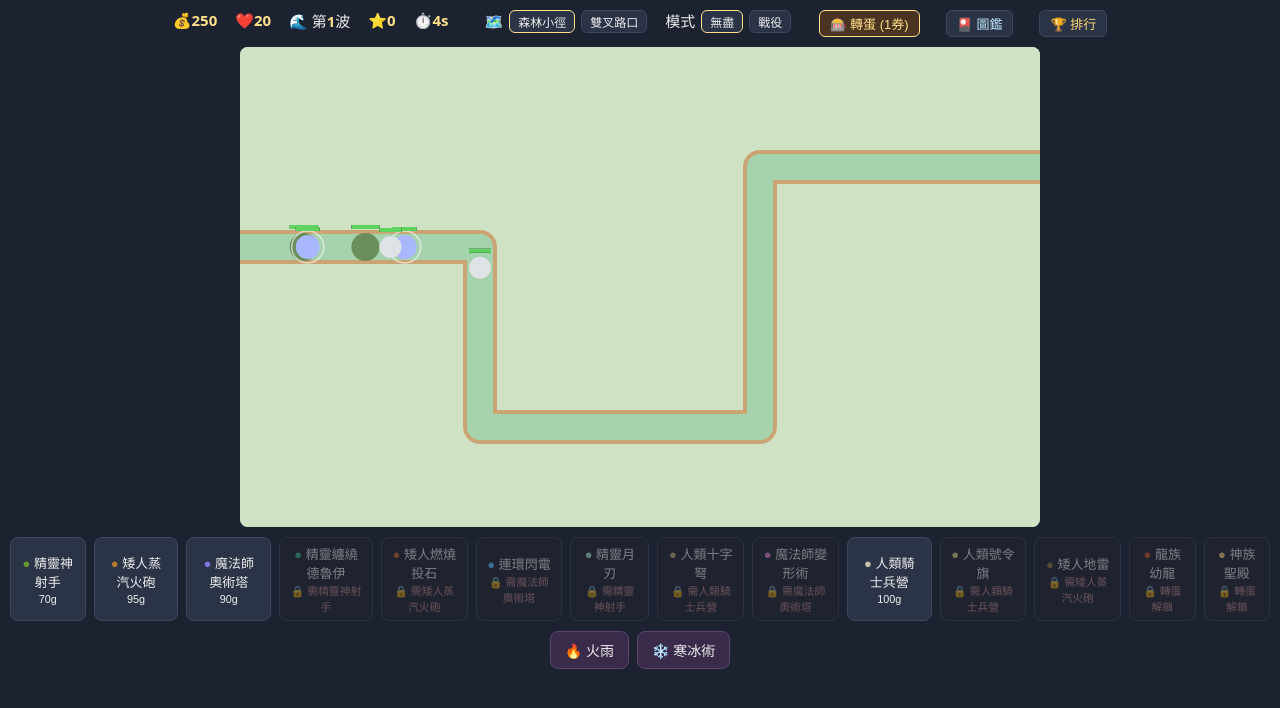
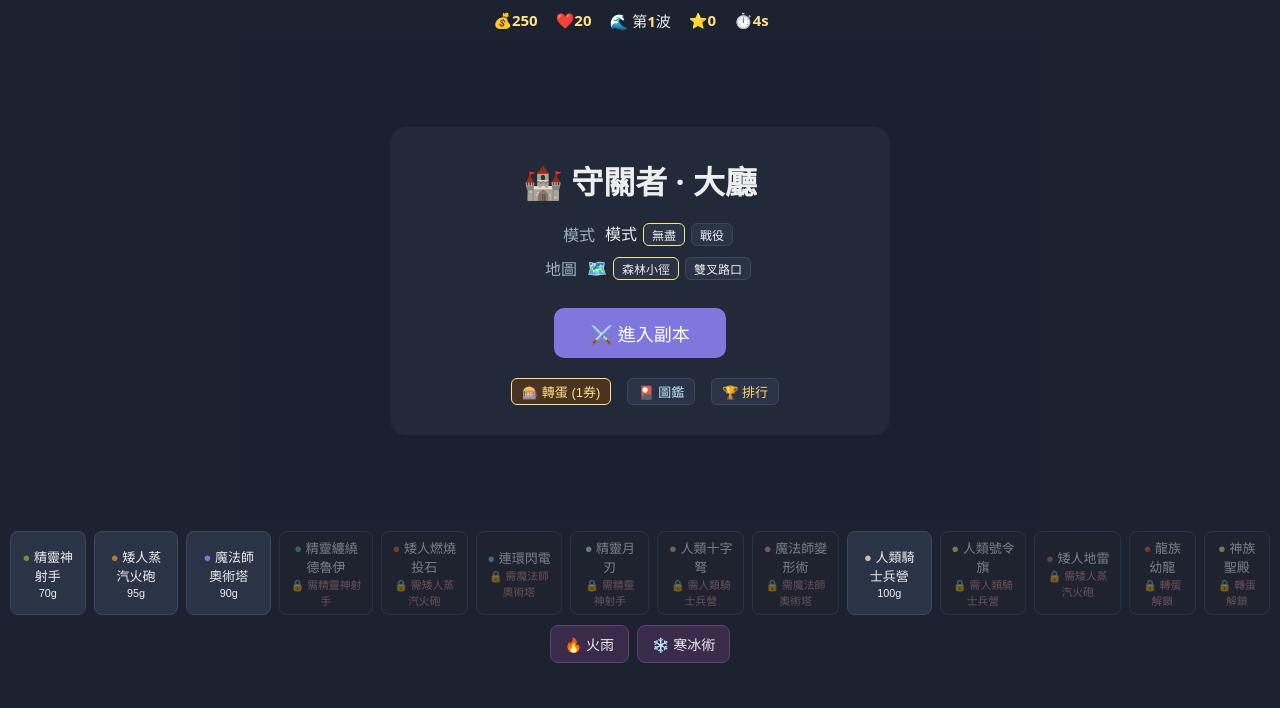
Before and after one commit to CTA-Lending/last-stand, a website with bundled scripts: page index.html in a window 1280 px wide. Built offline with nearby package versions, Linux system fonts and the light colour scheme.

Commit message:
feat(lobby): 大廳結構 + topbar 瘦身為純HUD

```diff
--- a/index.html
+++ b/index.html
@@ -70,6 +70,16 @@
   .lb-sub { color:#9fb0c0; font-size:12px; margin:14px 0 6px; }
   .lb-close { display:block; margin:16px auto 0; background:none; border:none; color:#aaa; cursor:pointer; }
   .lb-note { color:#6f7d8c; font-size:11px; text-align:center; margin-top:10px; }
+  #lobby { position:absolute; inset:0; background:#1a2030; display:flex;
+           align-items:center; justify-content:center; z-index:5; }
+  .lobby-panel { background:#222a3a; padding:30px 40px; border-radius:16px; text-align:center; min-width:420px; }
+  .lobby-panel h1 { margin:0 0 18px; }
+  .lobby-section { display:flex; align-items:center; gap:10px; justify-content:center; margin:10px 0; }
+  .lobby-label { color:#9fb0c0; width:48px; text-align:right; }
+  #enterRun { margin:18px 0 6px; padding:12px 36px; font-size:18px; cursor:pointer;
+              background:#7f77dd; color:#fff; border:none; border-radius:10px; }
+  #enterRun:hover { background:#9089e6; }
+  .lobby-menu { display:flex; gap:8px; justify-content:center; margin-top:14px; }
 </style>
 </head>
 <body>
@@ -80,11 +90,6 @@
     <span>⭐<b id="hud-score">0</b></span>
     <span>⏱️<b id="hud-time">0s</b></span>
     <span id="hud-next" style="color:#ffe08a;font-weight:bold;"></span>
-    <span id="mapbar"></span>
-    <span id="modebar"></span>
-    <span id="gachabtn"></span>
-    <span id="dexbtn"></span>
-    <span id="lbbtn"></span>
   </div>
   <div id="stage">
     <canvas id="game" width="800" height="480"></canvas>
@@ -93,6 +98,17 @@
     <div id="gachaoverlay"></div>
     <div id="dexoverlay"></div>
     <div id="lboverlay"></div>
+    <div id="lobby">
+      <div class="lobby-panel">
+        <h1>🏰 守關者 · 大廳</h1>
+        <div class="lobby-section"><span class="lobby-label">模式</span><span id="modebar"></span></div>
+        <div class="lobby-section"><span class="lobby-label">地圖</span><span id="mapbar"></span></div>
+        <button id="enterRun">⚔️ 進入副本</button>
+        <div class="lobby-menu">
+          <span id="gachabtn"></span><span id="dexbtn"></span><span id="lbbtn"></span>
+        </div>
+      </div>
+    </div>
   </div>
   <div id="buildbar"></div>
   <div id="spellbar"></div>
```
